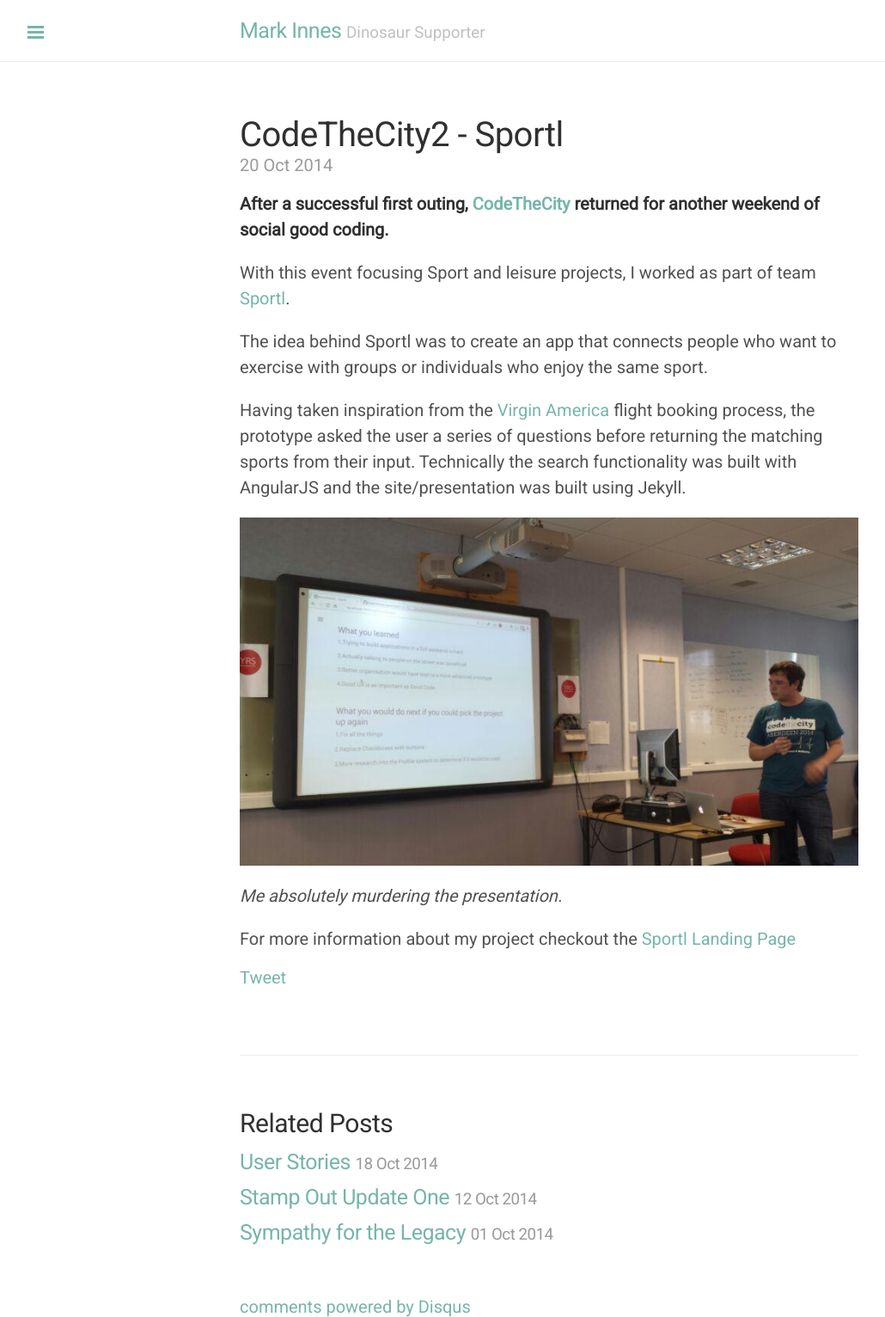
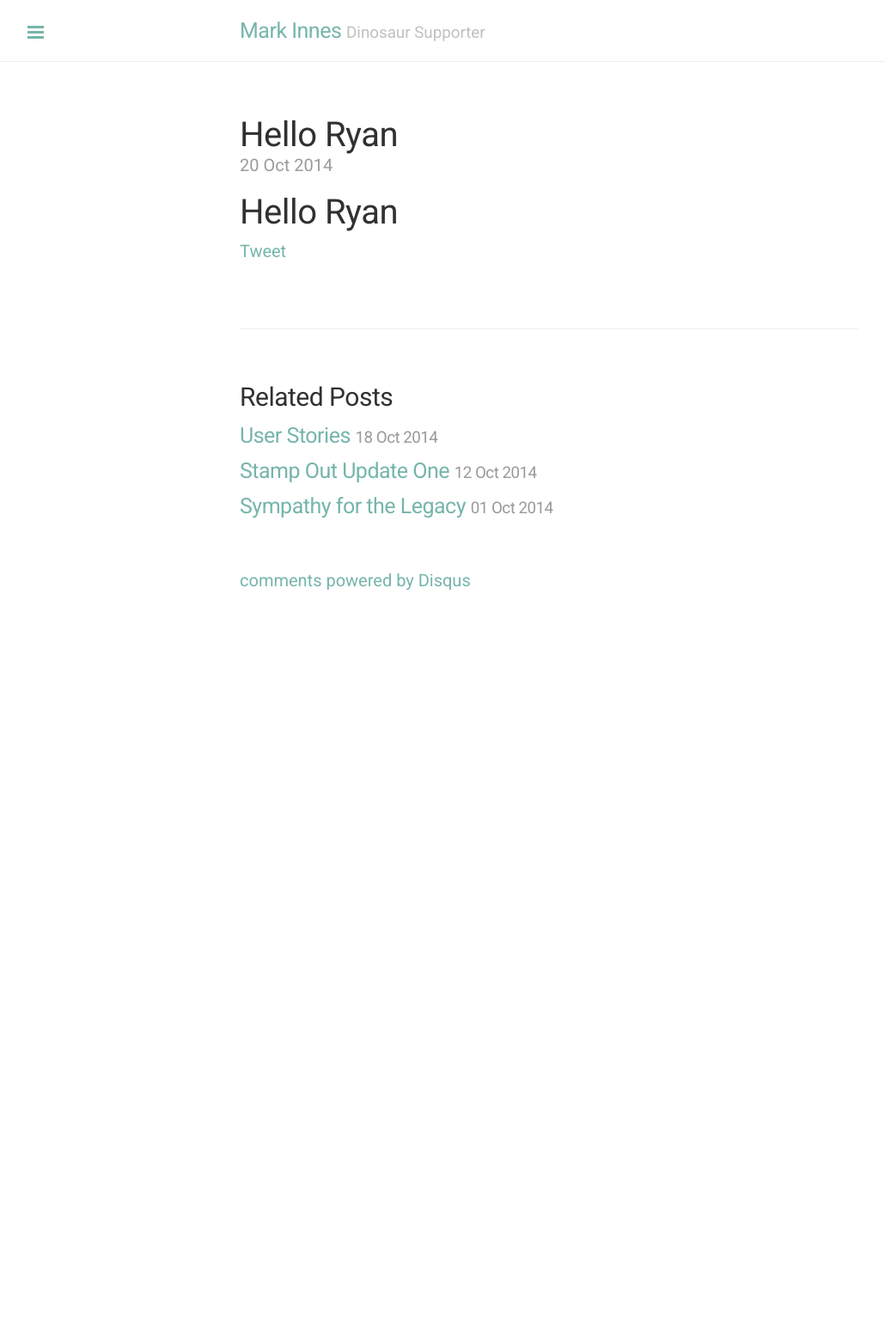
Before and after one commit to innesm4/innesm4.github.com, a Jekyll site: the page built from _posts/2014-10-20-code-the-city2.md, in a window 1280 px wide. Shown: the whole page at 86% size, without its empty margins (1-1031 px from the left). Built offline with Jekyll 4.4.1, drawn with Linux system fonts in a browser that asks for light colours; nearby versions of some CDN libraries; Markdown is read by kramdown in place of the engine named in the settings; comment, search, counter and statistics services are not loaded; after the commit the page ends 900 px from its top, so only the background shows below that.

Commit message:
hellor ryan

```diff
--- a/_posts/2014-10-20-code-the-city2.md
+++ b/_posts/2014-10-20-code-the-city2.md
@@ -1,19 +1,7 @@
 ---
 layout: post
-title: CodeTheCity2 - Sportl
+title: Hello Ryan
 comments: true
 ---
-**After a successful first outing, [CodeTheCity](http://codethecity.org/) returned for another weekend of social good coding.**
 
-With this event focusing Sport and leisure projects, I worked as part of team [Sportl](http://codethecity.github.io/sportl-landing/).
-
-The idea behind Sportl was to create an app that connects people who want to exercise with groups or individuals who enjoy the same sport.
-
-Having taken inspiration from the [Virgin America](https://www.virginamerica.com/) flight booking process, the prototype asked the user a series of questions before returning the matching sports from their input. Technically the search functionality was built with AngularJS and the site/presentation was built using Jekyll.
-
-<div class="image-responsive">
-    <img src="{{ site.baseurl }}public/img/pres.jpg" />
-</div>
-*Me absolutely murdering the presentation.*
-
-For more information about my project checkout the [Sportl Landing Page](http://codethecity.github.io/sportl-landing/)
+<h1>Hello Ryan</h1>
```
